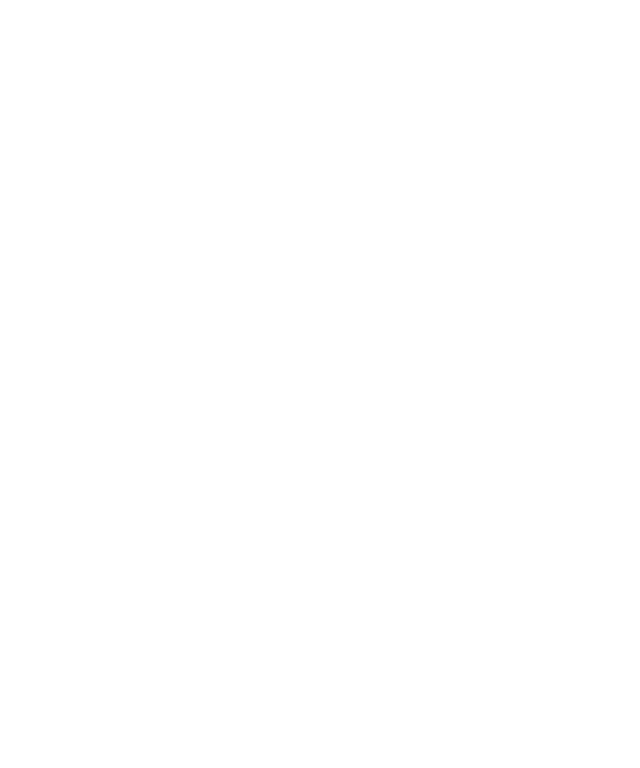
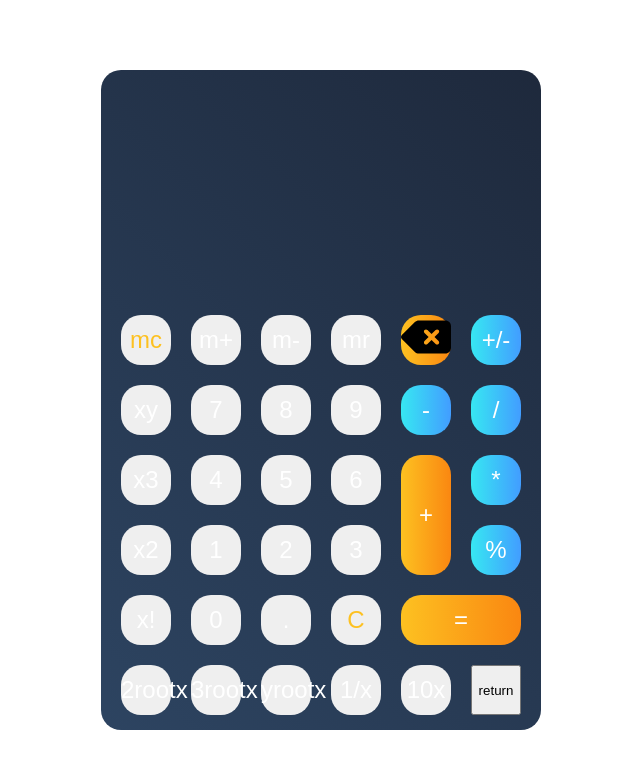
Before and after one commit to kristykov/JS-calculator, a website built with webpack: page src/index.html in a window 1280 px wide. Shown: the whole page, without its empty margins (319-959 px from the left). Built offline with nearby package versions, Linux system fonts and the light colour scheme; a web font is replaced by a local one.

Commit message:
feat: add button grid and styling

```diff
--- a/src/index.html
+++ b/src/index.html
@@ -10,7 +10,44 @@
     <section class="section">
       <div class="calculator">
         <div class="calculator-display"></div>
-        <div class="calculator-controls"></div>
+        <div class="calculator-controls">
+          <button class="btn btn-contrast-font">mc</button>
+          <button class="btn">m+</button>
+          <button class="btn">m-</button>
+          <button class="btn">mr</button>
+          <button class="btn btn-oragne-bg">
+            <img src="./assets/delete-left.svg" alt="" />
+          </button>
+          <button class="btn btn-blue-bg">+/-</button>
+          <button class="btn">x<span>y</span></button>
+          <button class="btn">7</button>
+          <button class="btn">8</button>
+          <button class="btn">9</button>
+          <button class="btn btn-blue-bg">-</button>
+          <button class="btn btn-blue-bg">/</button>
+          <button class="btn">x<span>3</span></button>
+          <button class="btn">4</button>
+          <button class="btn">5</button>
+          <button class="btn">6</button>
+          <button class="btn btn-col btn-oragne-bg">+</button>
+          <button class="btn btn-blue-bg">*</button>
+          <button class="btn">x<span>2</span></button>
+          <button class="btn">1</button>
+          <button class="btn">2</button>
+          <button class="btn">3</button>
+          <button class="btn btn-blue-bg">%</button>
+          <button class="btn">x!</button>
+          <button class="btn">0</button>
+          <button class="btn">.</button>
+          <button class="btn btn-contrast-font">C</button>
+          <button class="btn btn-row btn-oragne-bg">=</button>
+          <button class="btn"><span>2</span>root<span>x</span></button>
+          <button class="btn"><span>3</span>root<span>x</span></button>
+          <button class="btn"><span>y</span>root<span>x</span></button>
+          <button class="btn"><span>1</span>/<span>x</span></button>
+          <button class="btn">10<span>x</span></button>
+          <button>return</button>
+        </div>
         <div class="theme-change"></div>
       </div>
     </section>
--- a/src/style.scss
+++ b/src/style.scss
@@ -1,7 +1,10 @@
+@import url("https://fonts.googleapis.com/css2?family=Inria+Sans&display=swap");
+
 * {
   margin: 0;
   padding: 0;
   box-sizing: border-box;
+  font-family: "Inria Sans", sans-serif;
 }
 
 :root {
@@ -17,6 +20,10 @@
   --small-font-size: 12px;
 }
 
+body {
+  // font-family: "Inria Sans", sans-serif;
+}
+
 section {
   height: 100vh;
   display: flex;
@@ -24,9 +31,19 @@ section {
 }
 
 .calculator {
+  display: flex;
+  flex-direction: column;
+  align-items: center;
   margin: 0 auto;
   width: 440px;
   height: 660px;
+  background: rgb(45, 68, 97);
+  background: linear-gradient(
+    43deg,
+    rgba(45, 68, 97, 1) 0%,
+    rgba(30, 41, 60, 1) 100%
+  );
+  border-radius: 20px;
 
   &-display {
     height: 230px;
@@ -34,7 +51,68 @@ section {
   }
 
   &-controls {
+    display: grid;
     height: 430px;
-    padding: 10px;
+    justify-content: center;
+    align-content: center;
+    gap: 20px;
+    grid-template-columns: repeat(6, 50px);
+    grid-template-rows: minmax(50px, auto) repeat(5, 50px);
   }
 }
+
+.btn {
+  font-size: 24px;
+  cursor: pointer;
+  border: none;
+  border-radius: 20px;
+  color: #fff;
+
+  &-row {
+    grid-column: span 2;
+  }
+
+  &-col {
+    grid-row: span 2;
+  }
+
+  &-contrast-font {
+    color: var(--yellow-color);
+  }
+
+  &-oragne-bg {
+    background: linear-gradient(
+      90deg,
+      rgba(253, 193, 33, 1) 0%,
+      rgba(250, 135, 17, 1) 100%
+    );
+  }
+
+  &-blue-bg {
+    background: linear-gradient(
+      270deg,
+      rgba(66, 157, 255, 1) 0%,
+      rgba(55, 231, 242, 1) 100%
+    );
+  }
+
+  &-svg {
+    background-position: center center;
+    background-repeat: no-repeat;
+    background-color: transparent;
+  }
+
+  &-back {
+    background-image: url("./assets/delete-left.svg");
+    background-size: 21px 19px;
+  }
+
+  &-return {
+    background-image: url("./assets/arrow-rotate-left.svg");
+    background-size: 18px 18px;
+  }
+}
+
+.btn-back {
+  background-image: url("./assets/delete-left.svg");
+}
```
Also changed, not shown: src/assets/arrow-rotate-left.svg (added), src/assets/delete-left.svg (added), src/assets/moon.svg (added), src/assets/sun.svg (added).
